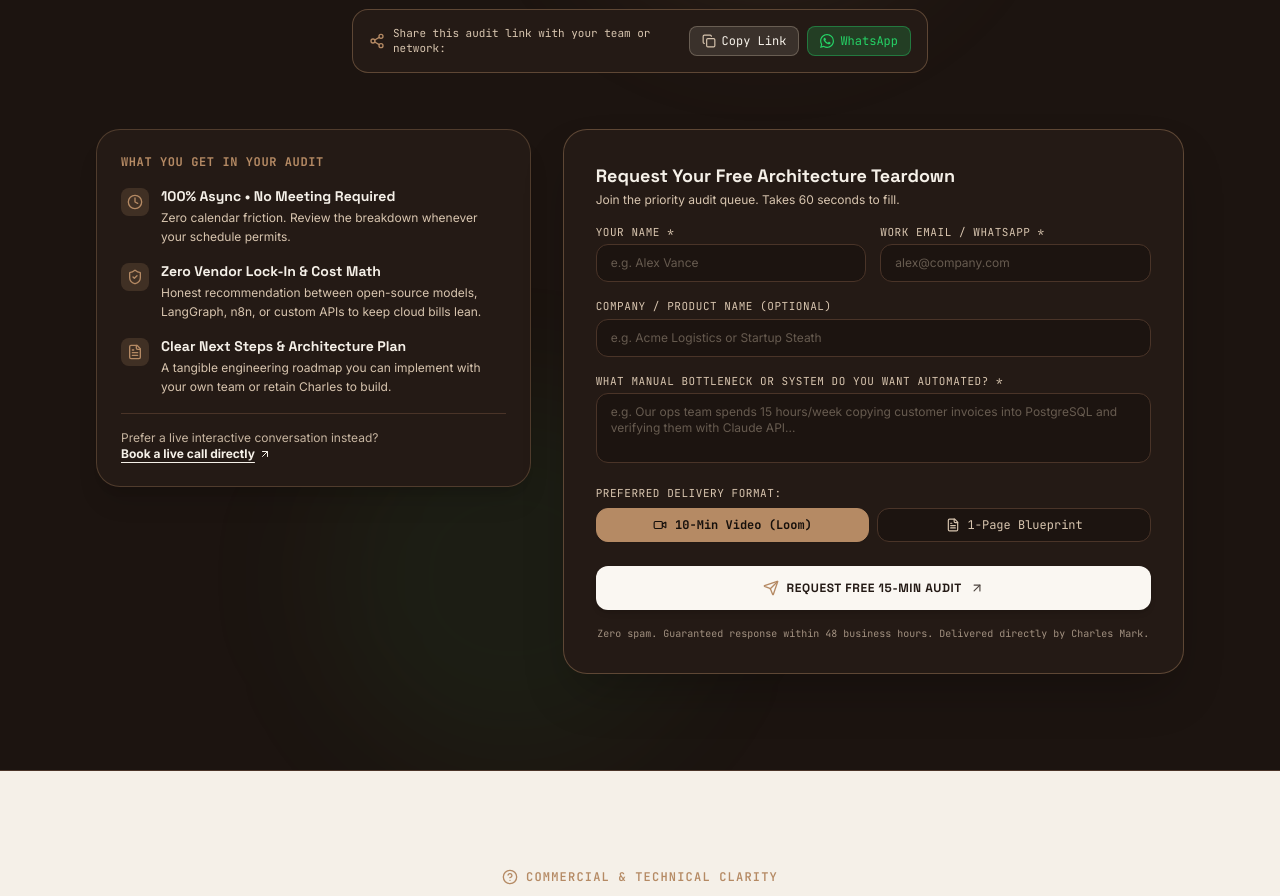
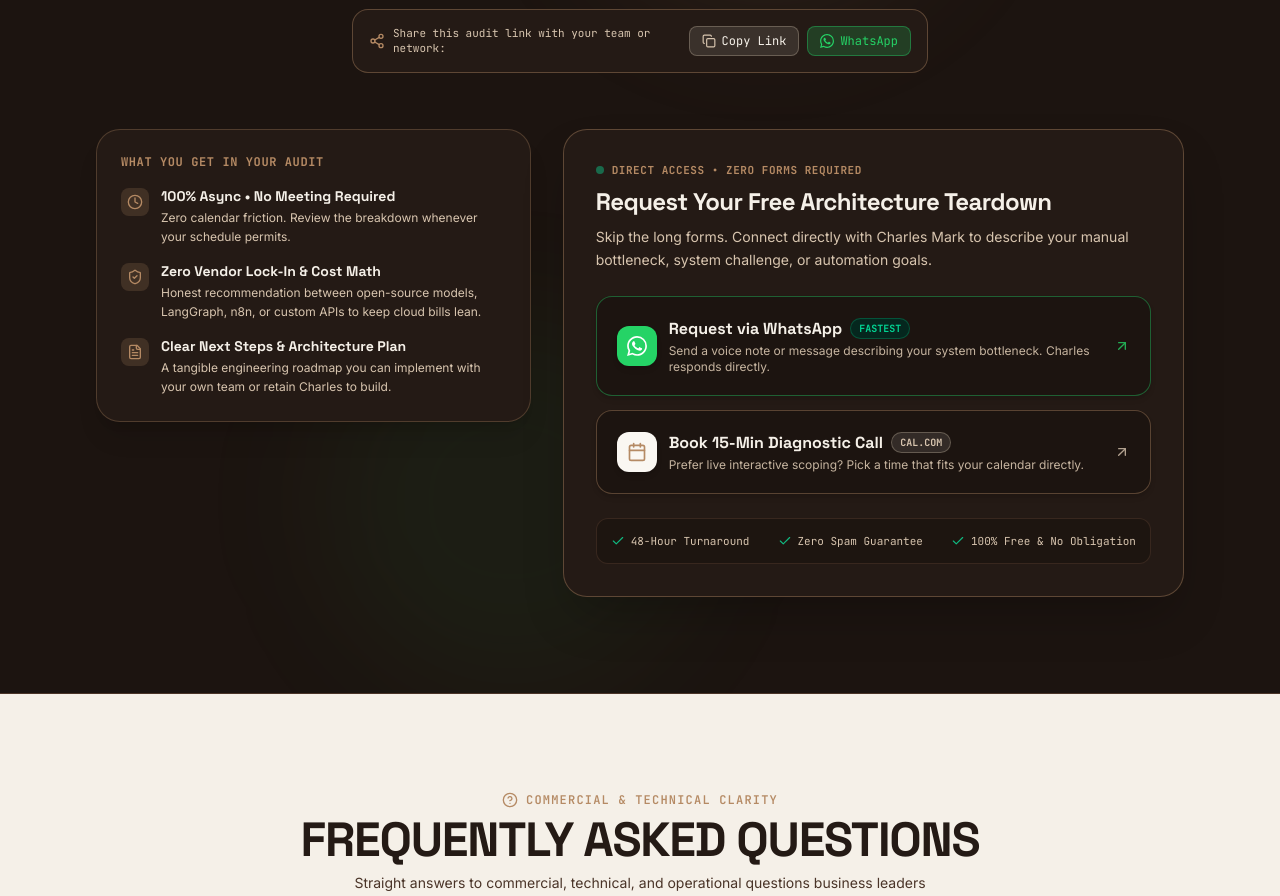
Before and after one commit to Charleskojomark/charlesmark-tech, a Next.js app: page / in a window 1280 px wide. Shown: the part 5800-6696 px from the top of the page. Built offline with nearby package versions, Linux system fonts and the light colour scheme.

Commit message:
refactor(audit): replace input form with direct WhatsApp and Cal.com booking action buttons

```diff
--- a/src/components/FreeAuditSection.tsx
+++ b/src/components/FreeAuditSection.tsx
@@ -6,29 +6,17 @@ import {
   Share2,
   Copy,
   Check,
-  Send,
-  Video,
-  FileText,
   Clock,
   ShieldCheck,
   ArrowUpRight,
-  Loader2,
+  Calendar,
+  FileText,
 } from "lucide-react";
 import { siteConfig } from "@/config/site";
 import { WhatsAppIcon } from "@/components/icons/BrandIcons";
 
 export function FreeAuditSection() {
   const [copied, setCopied] = useState(false);
-  const [formData, setFormData] = useState({
-    name: "",
-    email: "",
-    company: "",
-    bottleneck: "",
-    deliveryFormat: "video", // "video" | "blueprint"
-  });
-  const [isSubmitting, setIsSubmitting] = useState(false);
-  const [submitted, setSubmitted] = useState(false);
-  const [errorMsg, setErrorMsg] = useState<string | null>(null);
 
   const auditUrl = "https://www.charlesmark.tech/#audit";
 
@@ -47,44 +35,6 @@ export function FreeAuditSection() {
   const whatsappShareText = encodeURIComponent(
     `Hey, check out Charles Mark's free 15-min async AI architecture & automation audit. He maps out the exact tools, architecture, and cost needed to automate manual bottlenecks: ${auditUrl}`
   );
-
-  const handleSubmit = async (e: React.FormEvent) => {
-    e.preventDefault();
-    setIsSubmitting(true);
-    setErrorMsg(null);
-
-    try {
-      const response = await fetch("/api/contact", {
-        method: "POST",
-        headers: { "Content-Type": "application/json" },
-        body: JSON.stringify({
-          name: formData.name,
-          email: formData.email,
-          company: formData.company || "Not specified",
-          whatToBuild: `[FREE 15-MIN ASYNC AUDIT REQUEST]\nDelivery Preference: ${
-            formData.deliveryFormat === "video" ? "Private 10-Min Video Teardown (Loom)" : "1-Page Architecture Blueprint (PDF/Notion)"
-          }\n\nBottleneck/Workflow:\n${formData.bottleneck}`,
-          budget: "Free Audit Request",
-          howHeard: "Direct / Waitlist Link",
-          botField: "",
-        }),
-      });
-
-      const data = await response.json();
-
-      if (!response.ok) {
-        throw new Error(data.message || "Failed to submit request.");
-      }
-
-      setSubmitted(true);
-    } catch (err: unknown) {
-      setErrorMsg(
-        err instanceof Error ? err.message : "Something went wrong. Please reach out via WhatsApp."
-      );
-    } finally {
-      setIsSubmitting(false);
-    }
-  };
 
   return (
     <section
@@ -154,7 +104,7 @@ export function FreeAuditSection() {
           </div>
         </div>
 
-        {/* Form and Highlights Grid */}
+        {/* Content and Conversion Grid */}
         <div className="grid grid-cols-1 lg:grid-cols-12 gap-8 items-start">
           {/* Left Column: What Charles Analyzes in Your Audit */}
           <div className="lg:col-span-5 space-y-5">
@@ -206,233 +156,107 @@ export function FreeAuditSection() {
                   </div>
                 </div>
               </div>
+            </div>
+          </div>
 
-              {/* Fast Track Note */}
-              <div className="pt-4 border-t border-[#4A3428] text-xs text-[#D8C5AF]/90">
-                <span>Prefer a live interactive conversation instead? </span>
+          {/* Right Column: Direct Conversion Hub (No Forms) */}
+          <div className="lg:col-span-7">
+            <div className="p-6 sm:p-8 rounded-3xl bg-[#241A15] border border-[#B58A64]/40 shadow-2xl flex flex-col justify-between space-y-6">
+              <div>
+                <div className="flex items-center gap-2 mb-2">
+                  <span className="w-2 h-2 rounded-full bg-[#10B981] animate-pulse" />
+                  <span className="font-mono text-[11px] font-bold text-[#B58A64] uppercase tracking-wider">
+                    DIRECT ACCESS • ZERO FORMS REQUIRED
+                  </span>
+                </div>
+                <h3 className="font-display font-bold text-xl sm:text-2xl text-[#F5F0E8] tracking-tight">
+                  Request Your Free Architecture Teardown
+                </h3>
+                <p className="text-xs sm:text-sm text-[#D8C5AF] mt-2 leading-relaxed">
+                  Skip the long forms. Connect directly with Charles Mark to describe your manual bottleneck, system challenge, or automation goals.
+                </p>
+              </div>
+
+              {/* 2 Primary Direct Conversion Cards */}
+              <div className="space-y-3.5">
+                {/* 1. WhatsApp Fast-Track */}
+                <a
+                  href={`https://wa.me/2347082367382?text=${encodeURIComponent(
+                    "Hi Charles, I'd like to request a free 15-minute async AI & automation architecture audit for our system bottlenecks."
+                  )}`}
+                  target="_blank"
+                  rel="noopener noreferrer"
+                  className="group block p-4 sm:p-5 rounded-2xl bg-[#1C1410] border border-[#25D366]/40 hover:border-[#25D366] transition-all duration-200 shadow-md hover:shadow-lg active:scale-[0.99] cursor-pointer"
+                >
+                  <div className="flex items-center justify-between gap-3">
+                    <div className="flex items-center gap-3">
+                      <div className="w-10 h-10 rounded-xl bg-[#25D366] text-white flex items-center justify-center flex-shrink-0 shadow-md group-hover:scale-105 transition-transform">
+                        <WhatsAppIcon className="w-5 h-5 fill-current" />
+                      </div>
+                      <div>
+                        <div className="flex items-center gap-2">
+                          <span className="font-display font-bold text-sm sm:text-base text-[#F5F0E8] group-hover:text-[#25D366] transition-colors">
+                            Request via WhatsApp
+                          </span>
+                          <span className="text-[10px] font-mono text-emerald-400 font-bold bg-emerald-950/80 px-2 py-0.5 rounded-full border border-emerald-500/30">
+                            FASTEST
+                          </span>
+                        </div>
+                        <p className="text-xs text-[#D8C5AF]/90 mt-0.5">
+                          Send a voice note or message describing your system bottleneck. Charles responds directly.
+                        </p>
+                      </div>
+                    </div>
+                    <ArrowUpRight className="w-4 h-4 text-[#25D366] opacity-80 group-hover:translate-x-0.5 group-hover:-translate-y-0.5 transition-transform flex-shrink-0" />
+                  </div>
+                </a>
+
+                {/* 2. Cal.com Direct Booking */}
                 <a
                   href={siteConfig.booking.url}
                   target="_blank"
                   rel="noopener noreferrer"
-                  className="font-bold text-[#F5F0E8] hover:text-[#B58A64] underline underline-offset-4 inline-flex items-center gap-1 cursor-pointer"
+                  className="group block p-4 sm:p-5 rounded-2xl bg-[#1C1410] border border-[#B58A64]/40 hover:border-[#FAF7F2] transition-all duration-200 shadow-md hover:shadow-lg active:scale-[0.99] cursor-pointer"
                 >
-                  <span>Book a live call directly</span>
-                  <ArrowUpRight className="w-3 h-3" />
+                  <div className="flex items-center justify-between gap-3">
+                    <div className="flex items-center gap-3">
+                      <div className="w-10 h-10 rounded-xl bg-[#FAF7F2] text-[#241A15] flex items-center justify-center flex-shrink-0 shadow-md group-hover:scale-105 transition-transform">
+                        <Calendar className="w-5 h-5 text-[#B58A64]" />
+                      </div>
+                      <div>
+                        <div className="flex items-center gap-2">
+                          <span className="font-display font-bold text-sm sm:text-base text-[#F5F0E8] group-hover:text-[#B58A64] transition-colors">
+                            Book 15-Min Diagnostic Call
+                          </span>
+                          <span className="text-[10px] font-mono text-[#D8C5AF] font-bold bg-[#FAF7F2]/10 px-2 py-0.5 rounded-full border border-[#D8C5AF]/30">
+                            CAL.COM
+                          </span>
+                        </div>
+                        <p className="text-xs text-[#D8C5AF]/90 mt-0.5">
+                          Prefer live interactive scoping? Pick a time that fits your calendar directly.
+                        </p>
+                      </div>
+                    </div>
+                    <ArrowUpRight className="w-4 h-4 text-[#D8C5AF] opacity-80 group-hover:translate-x-0.5 group-hover:-translate-y-0.5 transition-transform flex-shrink-0" />
+                  </div>
                 </a>
               </div>
-            </div>
-          </div>
 
-          {/* Right Column: The Lead Capture Form */}
-          <div className="lg:col-span-7">
-            <div className="p-6 sm:p-8 rounded-3xl bg-[#241A15] border border-[#B58A64]/40 shadow-2xl">
-              {submitted ? (
-                <div className="py-8 text-center space-y-4 animate-in fade-in zoom-in-95 duration-200">
-                  <div className="w-14 h-14 rounded-2xl bg-[#10B981]/20 text-[#10B981] flex items-center justify-center mx-auto border border-[#10B981]/40">
-                    <Check className="w-7 h-7 stroke-[2.5]" />
-                  </div>
-                  <h3 className="font-display font-bold text-xl sm:text-2xl text-[#F5F0E8]">
-                    Audit Request Received!
-                  </h3>
-                  <p className="text-xs sm:text-sm text-[#D8C5AF] max-w-md mx-auto leading-relaxed">
-                    Thank you, <span className="text-[#F5F0E8] font-bold">{formData.name}</span>. Charles Mark will personally review your bottleneck and deliver your custom teardown to <span className="text-[#F5F0E8] font-bold">{formData.email}</span> within 48 hours.
-                  </p>
-
-                  <div className="pt-4 flex flex-col sm:flex-row items-center justify-center gap-3">
-                    <a
-                      href={`https://wa.me/2347082367382?text=${encodeURIComponent(
-                        `Hi Charles, I just submitted an async audit request for "${formData.company || formData.name}". Looking forward to your teardown!`
-                      )}`}
-                      target="_blank"
-                      rel="noopener noreferrer"
-                      className="inline-flex items-center justify-center gap-2 px-5 py-2.5 rounded-xl bg-[#25D366] hover:bg-[#20ba59] text-white font-display font-bold text-xs uppercase tracking-wider transition-all shadow-md active:scale-95 cursor-pointer whitespace-nowrap"
-                    >
-                      <WhatsAppIcon className="w-4 h-4 fill-current" />
-                      <span>Fast-Track on WhatsApp</span>
-                      <ArrowUpRight className="w-3.5 h-3.5 opacity-80" />
-                    </a>
-
-                    <button
-                      type="button"
-                      onClick={() => {
-                        setSubmitted(false);
-                        setFormData({
-                          name: "",
-                          email: "",
-                          company: "",
-                          bottleneck: "",
-                          deliveryFormat: "video",
-                        });
-                      }}
-                      className="text-xs font-mono text-[#D8C5AF] hover:text-[#F5F0E8] underline cursor-pointer"
-                    >
-                      Submit another request
-                    </button>
-                  </div>
+              {/* Guarantees Footer */}
+              <div className="p-3.5 rounded-xl bg-[#1C1410]/80 border border-[#4A3428]/60 flex flex-wrap items-center justify-between gap-2.5 text-[11px] font-mono text-[#D8C5AF]">
+                <div className="flex items-center gap-1.5">
+                  <Check className="w-3.5 h-3.5 text-[#10B981]" />
+                  <span>48-Hour Turnaround</span>
                 </div>
-              ) : (
-                <form onSubmit={handleSubmit} className="space-y-4">
-                  <div>
-                    <span className="font-display font-bold text-lg text-[#F5F0E8] block">
-                      Request Your Free Architecture Teardown
-                    </span>
-                    <span className="text-xs text-[#D8C5AF] block mt-0.5">
-                      Join the priority audit queue. Takes 60 seconds to fill.
-                    </span>
-                  </div>
-
-                  {errorMsg && (
-                    <div className="p-3 rounded-xl bg-red-950/60 border border-red-500/40 text-xs text-red-200">
-                      {errorMsg}
-                    </div>
-                  )}
-
-                  <div className="grid grid-cols-1 sm:grid-cols-2 gap-3.5">
-                    <div>
-                      <label
-                        htmlFor="audit-name"
-                        className="block font-mono text-[11px] text-[#D8C5AF] uppercase tracking-wider mb-1"
-                      >
-                        Your Name *
-                      </label>
-                      <input
-                        id="audit-name"
-                        type="text"
-                        required
-                        value={formData.name}
-                        onChange={(e) =>
-                          setFormData({ ...formData, name: e.target.value })
-                        }
-                        placeholder="e.g. Alex Vance"
-                        className="w-full px-3.5 py-2.5 rounded-xl bg-[#1C1410] border border-[#4A3428] focus:border-[#B58A64] focus:ring-1 focus:ring-[#B58A64] text-xs text-[#F5F0E8] placeholder-[#D8C5AF]/40 outline-none transition-all"
-                      />
-                    </div>
-
-                    <div>
-                      <label
-                        htmlFor="audit-email"
-                        className="block font-mono text-[11px] text-[#D8C5AF] uppercase tracking-wider mb-1"
-                      >
-                        Work Email / WhatsApp *
-                      </label>
-                      <input
-                        id="audit-email"
-                        type="email"
-                        required
-                        value={formData.email}
-                        onChange={(e) =>
-                          setFormData({ ...formData, email: e.target.value })
-                        }
-                        placeholder="alex@company.com"
-                        className="w-full px-3.5 py-2.5 rounded-xl bg-[#1C1410] border border-[#4A3428] focus:border-[#B58A64] focus:ring-1 focus:ring-[#B58A64] text-xs text-[#F5F0E8] placeholder-[#D8C5AF]/40 outline-none transition-all"
-                      />
-                    </div>
-                  </div>
-
-                  <div>
-                    <label
-                      htmlFor="audit-company"
-                      className="block font-mono text-[11px] text-[#D8C5AF] uppercase tracking-wider mb-1"
-                    >
-                      Company / Product Name (Optional)
-                    </label>
-                    <input
-                      id="audit-company"
-                      type="text"
-                      value={formData.company}
-                      onChange={(e) =>
-                        setFormData({ ...formData, company: e.target.value })
-                      }
-                      placeholder="e.g. Acme Logistics or Startup Steath"
-                      className="w-full px-3.5 py-2.5 rounded-xl bg-[#1C1410] border border-[#4A3428] focus:border-[#B58A64] focus:ring-1 focus:ring-[#B58A64] text-xs text-[#F5F0E8] placeholder-[#D8C5AF]/40 outline-none transition-all"
-                    />
-                  </div>
-
-                  <div>
-                    <label
-                      htmlFor="audit-bottleneck"
-                      className="block font-mono text-[11px] text-[#D8C5AF] uppercase tracking-wider mb-1"
-                    >
-                      What manual bottleneck or system do you want automated? *
-                    </label>
-                    <textarea
-                      id="audit-bottleneck"
-                      required
-                      rows={3}
-                      value={formData.bottleneck}
-                      onChange={(e) =>
-                        setFormData({ ...formData, bottleneck: e.target.value })
-                      }
-                      placeholder="e.g. Our ops team spends 15 hours/week copying customer invoices into PostgreSQL and verifying them with Claude API..."
-                      className="w-full px-3.5 py-2.5 rounded-xl bg-[#1C1410] border border-[#4A3428] focus:border-[#B58A64] focus:ring-1 focus:ring-[#B58A64] text-xs text-[#F5F0E8] placeholder-[#D8C5AF]/40 outline-none transition-all resize-none"
-                    />
-                  </div>
-
-                  {/* Delivery Format Preference Toggle */}
-                  <div>
-                    <span className="block font-mono text-[11px] text-[#D8C5AF] uppercase tracking-wider mb-1.5">
-                      Preferred Delivery Format:
-                    </span>
-                    <div className="grid grid-cols-2 gap-2">
-                      <button
-                        type="button"
-                        onClick={() =>
-                          setFormData({ ...formData, deliveryFormat: "video" })
-                        }
-                        className={`flex items-center justify-center gap-2 px-3 py-2 rounded-xl border text-xs font-mono transition-all cursor-pointer ${
-                          formData.deliveryFormat === "video"
-                            ? "bg-[#B58A64] text-[#150F0B] border-[#B58A64] font-bold shadow-xs"
-                            : "bg-[#1C1410] text-[#D8C5AF] border-[#4A3428] hover:border-[#B58A64]/60"
-                        }`}
-                      >
-                        <Video className="w-3.5 h-3.5 flex-shrink-0" />
-                        <span>10-Min Video (Loom)</span>
-                      </button>
-
-                      <button
-                        type="button"
-                        onClick={() =>
-                          setFormData({
-                            ...formData,
-                            deliveryFormat: "blueprint",
-                          })
-                        }
-                        className={`flex items-center justify-center gap-2 px-3 py-2 rounded-xl border text-xs font-mono transition-all cursor-pointer ${
-                          formData.deliveryFormat === "blueprint"
-                            ? "bg-[#B58A64] text-[#150F0B] border-[#B58A64] font-bold shadow-xs"
-                            : "bg-[#1C1410] text-[#D8C5AF] border-[#4A3428] hover:border-[#B58A64]/60"
-                        }`}
-                      >
-                        <FileText className="w-3.5 h-3.5 flex-shrink-0" />
-                        <span>1-Page Blueprint</span>
-                      </button>
-                    </div>
-                  </div>
-
-                  <button
-                    type="submit"
-                    disabled={isSubmitting}
-                    className="w-full inline-flex items-center justify-center gap-2 px-5 py-3.5 rounded-xl bg-[#FAF7F2] hover:bg-[#F5F0E8] text-[#241A15] font-display font-bold text-xs uppercase tracking-wider transition-all shadow-md active:scale-95 cursor-pointer disabled:opacity-50 disabled:cursor-not-allowed mt-2"
-                  >
-                    {isSubmitting ? (
-                      <>
-                        <Loader2 className="w-4 h-4 animate-spin text-[#B58A64]" />
-                        <span>Submitting Request...</span>
-                      </>
-                    ) : (
-                      <>
-                        <Send className="w-4 h-4 text-[#B58A64]" />
-                        <span>Request Free 15-Min Audit</span>
-                        <ArrowUpRight className="w-3.5 h-3.5 opacity-80" />
-                      </>
-                    )}
-                  </button>
-
-                  <p className="text-[10px] text-center text-[#D8C5AF]/70 font-mono">
-                    Zero spam. Guaranteed response within 48 business hours. Delivered directly by Charles Mark.
-                  </p>
-                </form>
-              )}
+                <div className="flex items-center gap-1.5">
+                  <Check className="w-3.5 h-3.5 text-[#10B981]" />
+                  <span>Zero Spam Guarantee</span>
+                </div>
+                <div className="flex items-center gap-1.5">
+                  <Check className="w-3.5 h-3.5 text-[#10B981]" />
+                  <span>100% Free & No Obligation</span>
+                </div>
+              </div>
             </div>
           </div>
         </div>
```
